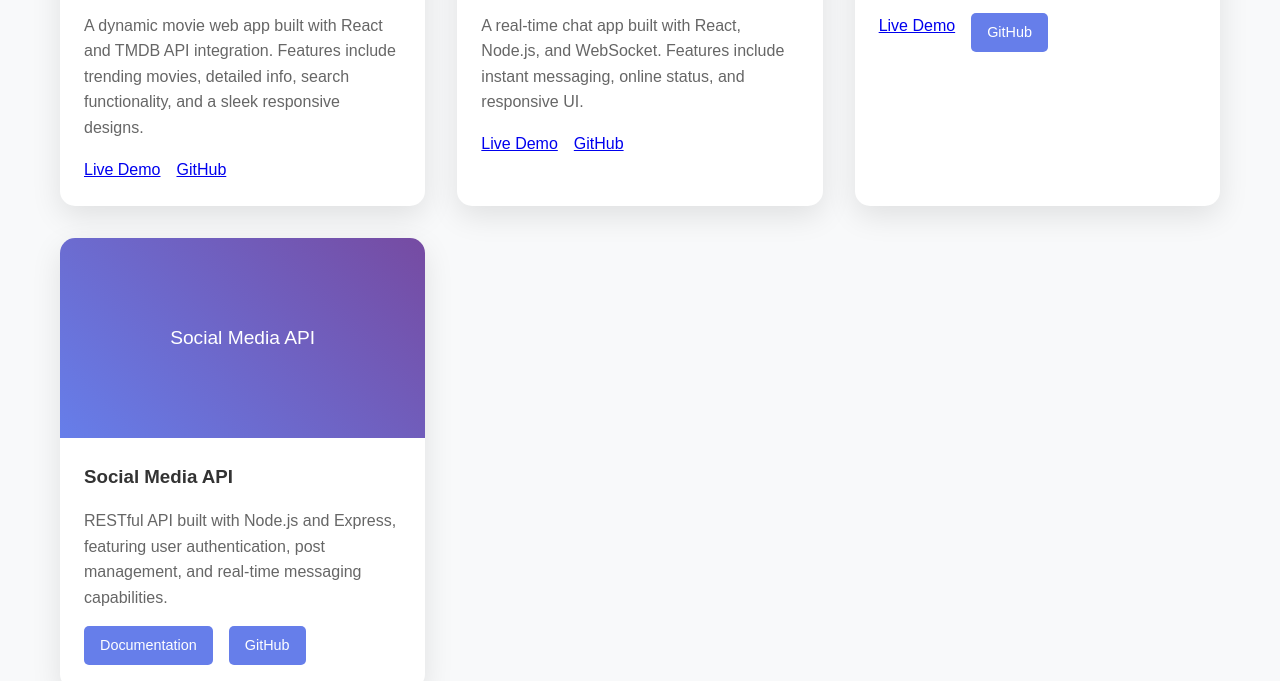
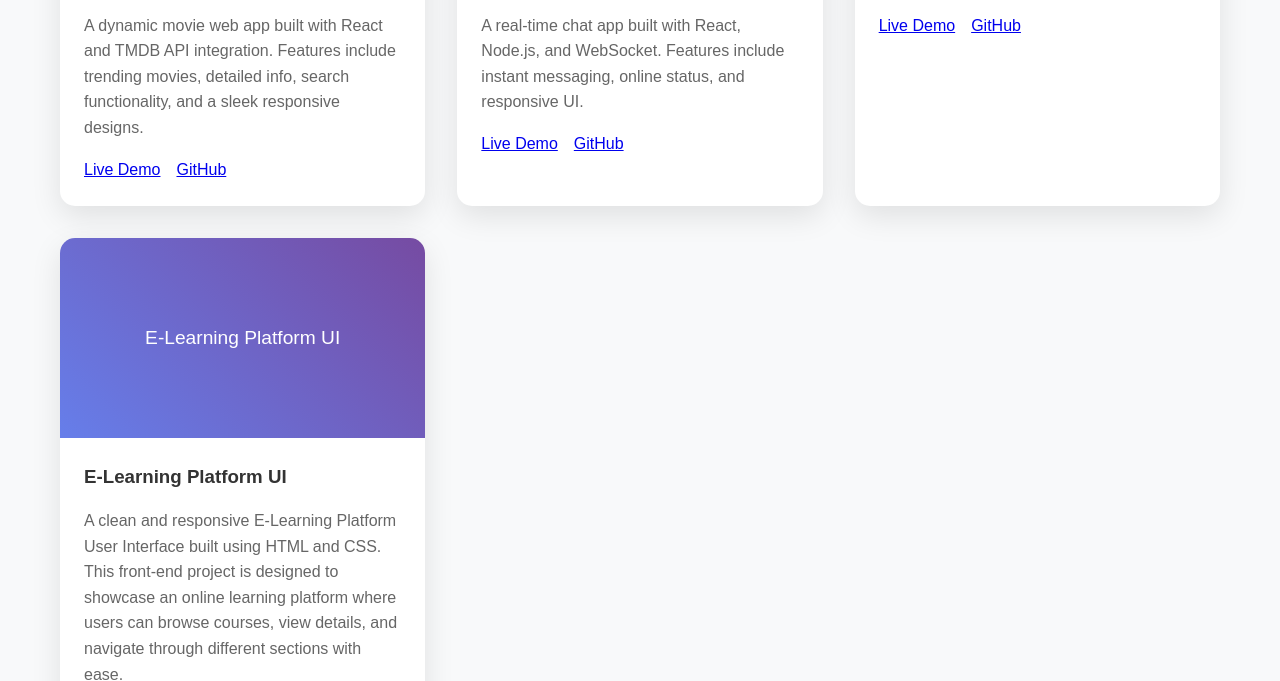
Before and after one commit to CodeBy-OM/Portfolio-Website, a plain HTML site: page portfolio website/index.html in a window 1280 px wide. Shown: the part 1779-2460 px from the top of the page. Drawn offline with Linux system fonts and the light colour scheme.

Commit message:
Update index.html

```diff
--- a/portfolio website/index.html
+++ b/portfolio website/index.html
@@ -92,15 +92,15 @@
                         <p></p>
                         <div class="project-links">
                             <a href="#" class="http://127.0.0.1:5500/index.html">Live Demo</a>
-                            <a href="#" class="project-link">GitHub</a>
+                            <a href="#" class="https://github.com/CodeBy-OM/Portfolio-Website">GitHub</a>
                         </div>
                     </div>
                 </div>
                 <div class="project-card">
-                    <div class="project-image">Social Media API</div>
+                    <div class="project-image">E-Learning Platform UI</div>
                     <div class="project-content">
-                        <h3>Social Media API</h3>
-                        <p>RESTful API built with Node.js and Express, featuring user authentication, post management, and real-time messaging capabilities.</p>
+                        <h3>E-Learning Platform UI</h3>
+                        <p>A clean and responsive E-Learning Platform User Interface built using HTML and CSS. This front-end project is designed to showcase an online learning platform where users can browse courses, view details, and navigate through different sections with ease.</p>
                         <div class="project-links">
                             <a href="#" class="project-link">Documentation</a>
                             <a href="#" class="project-link">GitHub</a>
@@ -129,7 +129,7 @@
                 <div class="social-links">
                     <a href="#" class="social-link">in</a>
                     <a href="#" class="social-link">@</a>
-                    <a href="#" class="social-link">gh</a>
+                    <a href="#" class="https://github.com/CodeBy-OM">gh</a>
                 </div>
             </div>
         </div>
```
